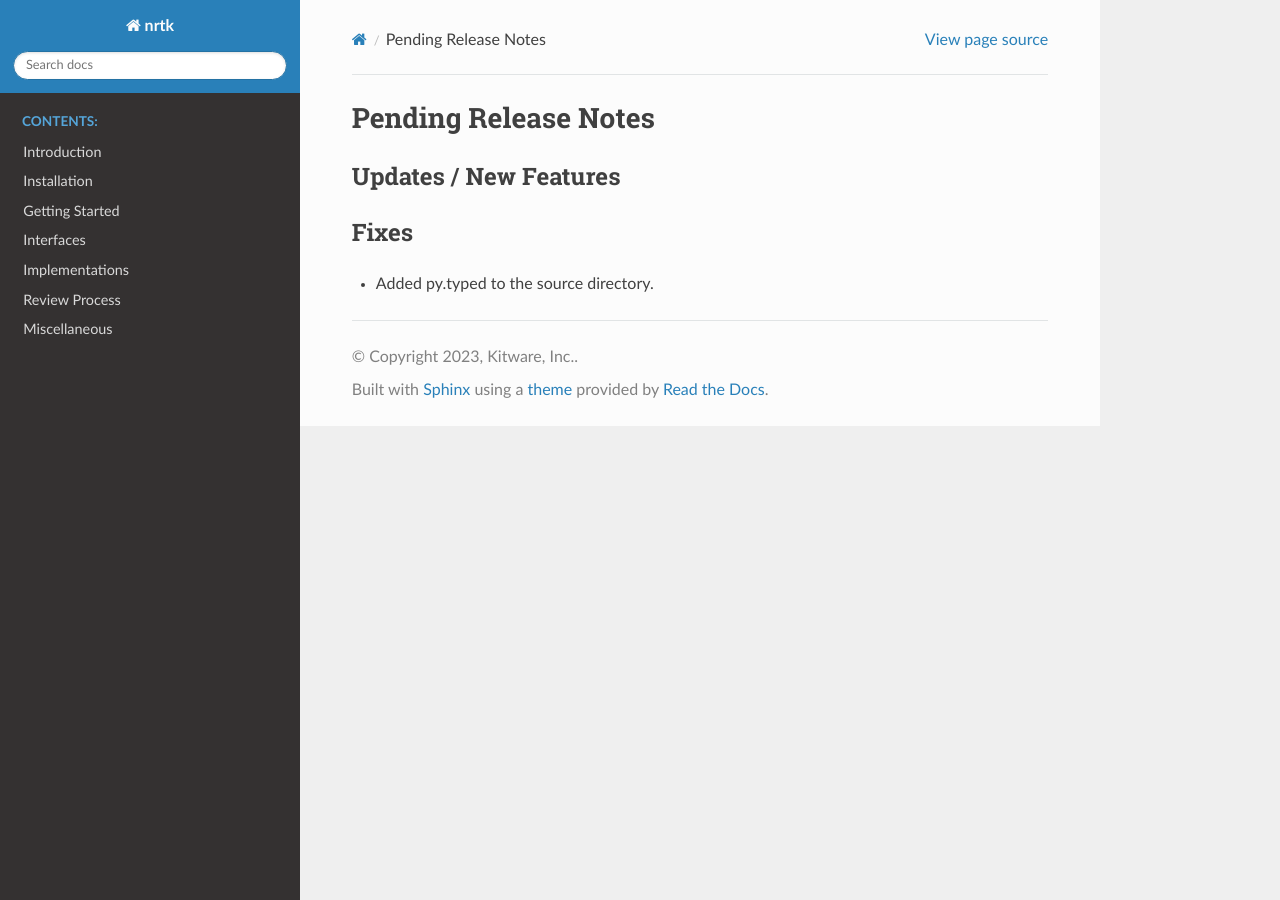
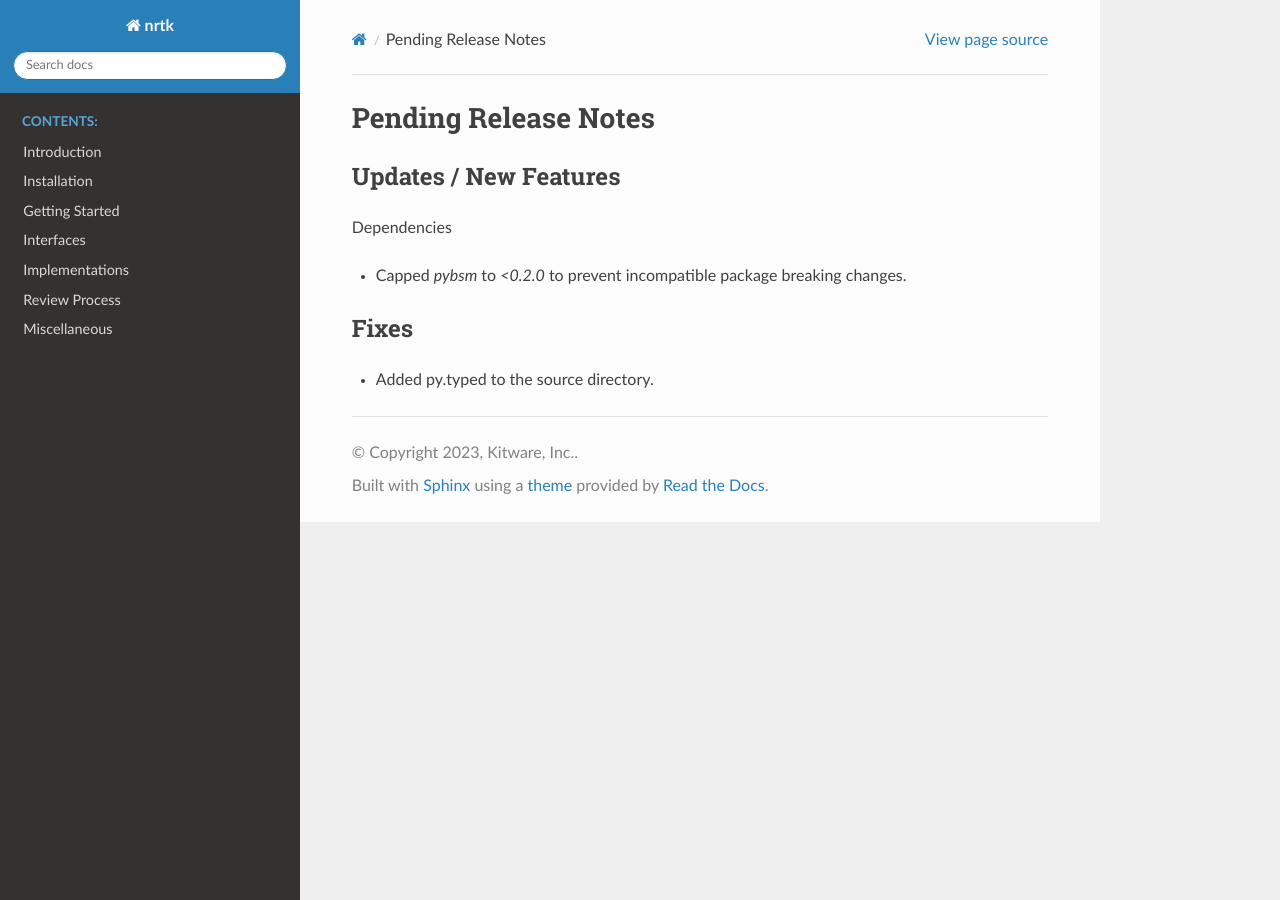
Before and after one commit to Kitware/nrtk, a Sphinx documentation site: the page built from docs/release_notes/pending_release.rst, in a window 1280 px wide. Built offline with Sphinx 7.4.7 and the Read the Docs theme 2.0.0, drawn with Linux system fonts in a browser that asks for light colours; pages that are not in the unit, such as notebooks, are missing from menus; the version number is read from the project's files by our own code.

Commit message:
Capped pybsm to <0.2.0.

```diff
--- a/docs/release_notes/pending_release.rst
+++ b/docs/release_notes/pending_release.rst
@@ -4,6 +4,10 @@ Pending Release Notes
 Updates / New Features
 ----------------------
 
+Dependencies
+
+* Capped `pybsm` to `<0.2.0` to prevent incompatible package breaking changes.
+
 Fixes
 -----
 
--- a/pyproject.toml
+++ b/pyproject.toml
@@ -40,7 +40,7 @@ smqtk-core = ">=0.19"
 smqtk-detection = ">=0.19.0"
 smqtk-image-io = ">=0.17.1"
 tqdm = ">=4.64"
-pybsm = "^0.1.1"
+pybsm = "<0.2.0"
 pycocotools = ">=2.0.6"
 setuptools = ">=65.6.1"
 
```
Also changed, not shown: 1 other file.
